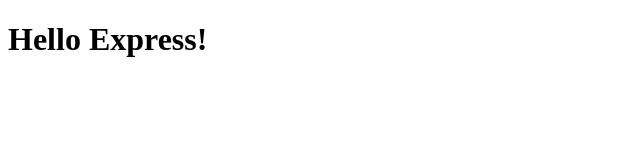
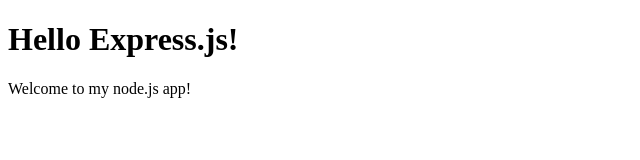
Before and after one commit to Zurc/web-server, a website: page public/index.html in a window 1280 px wide. Shown: the whole page, without its empty margins (0-640 px from the left). Drawn offline with Linux system fonts and the light colour scheme.

Commit message:
changed index text

```diff
--- a/public/index.html
+++ b/public/index.html
@@ -7,6 +7,7 @@
   <title>SuperApp</title>
 </head>
 <body>
-  <h1>Hello Express!</h1>
+  <h1>Hello Express.js!</h1>
+  <p>Welcome to my node.js app!</p>
 </body>
 </html>
```
